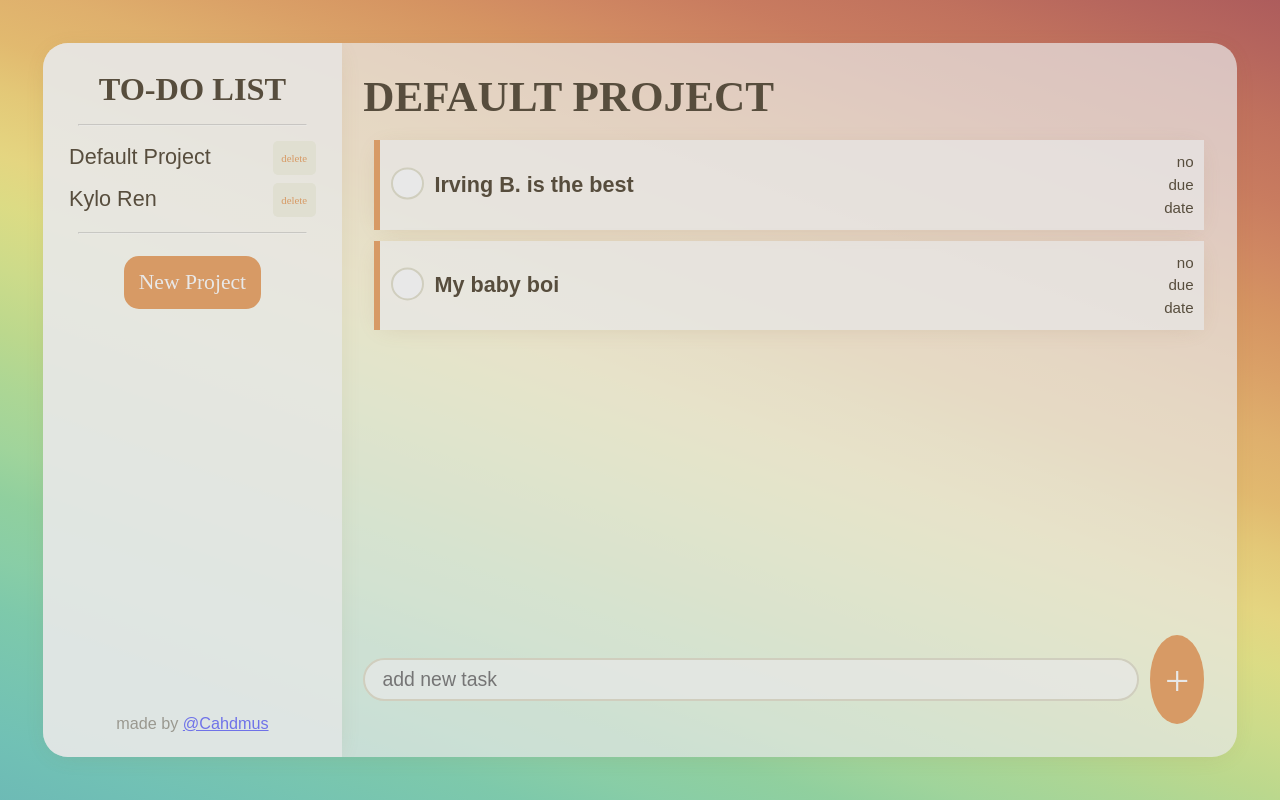
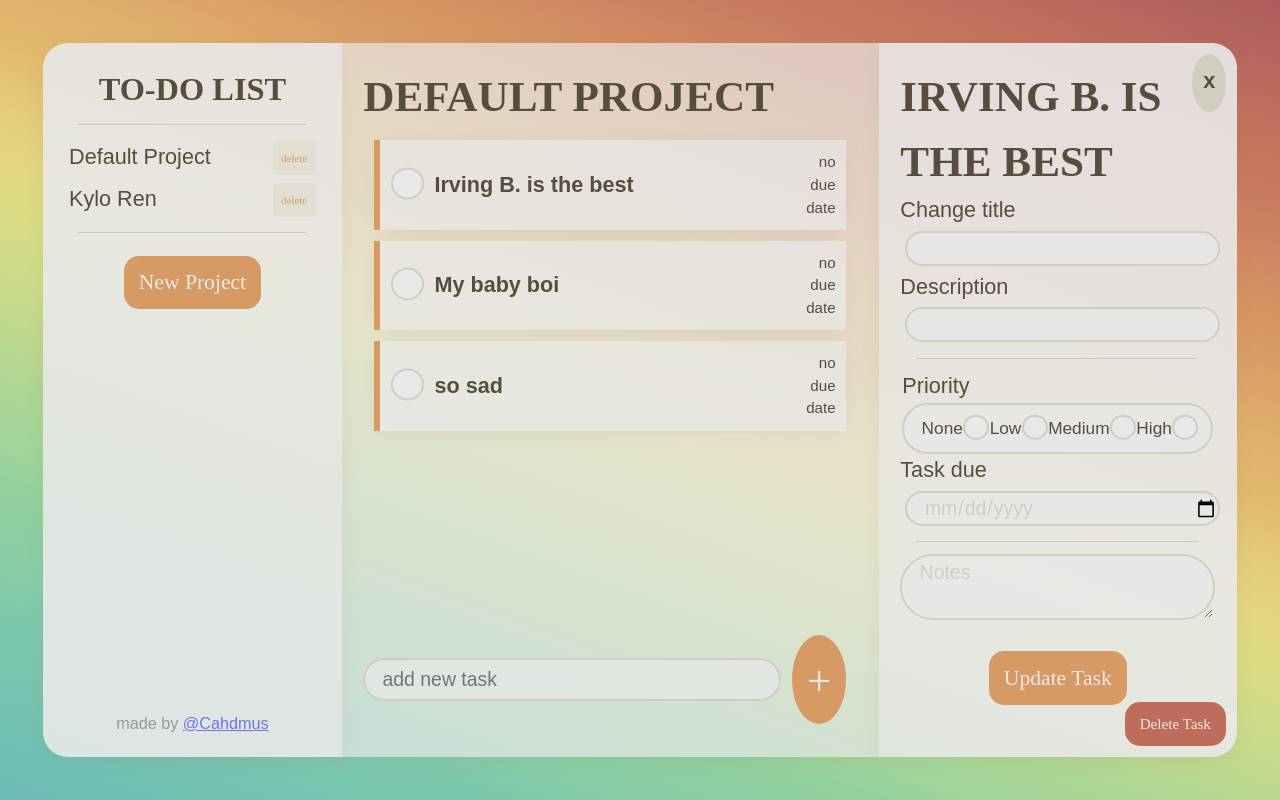
Before and after one commit to cahdmus/Todos, a website built with webpack: page src/template.html in a window 1280 px wide. Built offline with nearby package versions, Linux system fonts and the light colour scheme; a web font is replaced by a local one.

Commit message:
added update task form inputs and css but it's not working, and it's maybe a bit messy

```diff
--- a/src/constructors.js
+++ b/src/constructors.js
@@ -28,7 +28,6 @@ class Task extends Project {
     constructor(title, desc, dueDate) {
         super(title);
         this.desc = desc;
-        this.isDone = false;
         this.dueDate = dueDate;
         // this.priority = priority;
         // this.notes = notes;
--- a/src/styles.css
+++ b/src/styles.css
@@ -247,14 +247,14 @@ main {
   align-items: center;
 }
 
-input[type="checkbox"] {
+input[type="checkbox"], input[type="radio"] {
   -webkit-appearance: none;
   appearance: none;
   background-color: var(--accent-font-color);
   margin: 0;
   font: inherit;
-  width: 1.5rem;
-  height: 1.5rem;
+  width: 1.5em;
+  height: 1.5em;
   border: 0.1rem solid var(--accent-border-color);
   border-radius: 100%;
   transform: translateY(-0.075em);
@@ -262,19 +262,19 @@ input[type="checkbox"] {
   place-content: center;
 }
 
-input[type="checkbox"]::before {
+input[type="checkbox"]::before, input[type="radio"]::before {
   content: "";
   width: 0.65em;
   height: 0.65em;
   clip-path: polygon(20% 0%, 0% 20%, 30% 50%, 0% 80%, 20% 100%, 50% 70%, 80% 100%, 100% 80%, 70% 50%, 100% 20%, 80% 0%, 50% 30%);
   transform: scale(0);
-  transform-origin: bottom left;
+  transform-origin: middle;
   transition: 120ms transform ease-in-out;
   background-color: CanvasText;
   background-color: var(--secondary-accent-color);
 }
 
-input[type="checkbox"]:checked::before {
+input[type="checkbox"]:checked::before, input[type="radio"]:checked::before {
   background-color: var(--secondary-accent-color);
   transform: scale(1);
 }
@@ -326,7 +326,7 @@ input[type="checkbox"]:checked::before {
   padding-top: .65rem;
 }
 
-input[type="text"] {
+input[type=text], input[type=date], fieldset, textarea {
   background-color: var(--background-color);
   border: var(--accent-border-color) .1rem solid;
   border-radius: 5rem;
@@ -338,7 +338,7 @@ input[type="text"] {
   font-size: .9rem;
 }
 
-input[type=text]:focus {
+input[type=text]:focus, input[type=date]:focus, textarea:focus {
   padding: 1.2rem 1rem;
   color: var(--font-color);
   font-size: 1rem;
@@ -349,4 +349,56 @@ input[type=text]:focus {
 #updateTab {
   background-color: var(--background-color);
   width: 40%;
+  position: relative;
 }
+
+#updateTab > #closeUpdateTabBtn {
+  border-radius: 100%;
+  position: absolute;
+  top: 0;
+  right: 0;
+  aspect-ratio: 1 / 1;
+  display: flex;
+  align-items: center;
+  justify-content: center;
+  font-family: var(--main-font);
+  padding: .5rem .5rem .7rem .5rem;
+  background-color: var(--accent-border-color);
+  color: var(--font-color);
+  font-weight: bolder;
+}
+
+#updateTab > #deleteTaskBtn {
+  position: absolute;
+  bottom: 0;
+  right: 0;
+  background-color: var(--secondary-accent-color);
+  font-size: .7rem;
+}
+
+#taskForm button {
+  display: block;
+  margin: 1rem auto;
+}
+
+#updateTab input:not(input[type=radio]) {
+  margin: .2rem;
+  width: 100%;
+}
+
+#updateTab input[type=text]:focus, textarea:focus, #updateTab input[type=date]:focus  {
+  padding: .5rem 1rem;
+}
+
+#taskForm fieldset {
+  display: flex;
+  align-items: center;
+  justify-content: space-between;
+  color: var(--font-color);
+  font-size: .8rem;
+  padding-top: .5rem;
+}
+
+textarea {
+  width: 100%;
+}
--- a/src/taskApp.js
+++ b/src/taskApp.js
@@ -28,11 +28,13 @@ const taskApp = {
     },
     displayMain() {
         this.main = makeDOM.element('main');
+        this.projectDisplay = makeDOM.id('projectDisplay', 'div')
+        this.main.appendChild(this.projectDisplay);
         this.content.appendChild(this.main);
     },
     defaultProject() {
         const defaultProject = new Project('Default Project', 0);
-        const defaultTasks = [new Task('Irving B. is the best'), new Task('My baby boi')];
+        const defaultTasks = [new Task('Irving B. is the best'), new Task('My baby boi'), new Task('so sad')];
         defaultProject.tasks = defaultTasks;
         this.userProjects.push(defaultProject);
 
--- a/src/tasksModule.js
+++ b/src/tasksModule.js
@@ -52,8 +52,6 @@ const tasksModule = {
     init(project) {
         this.tasks = project.tasks;
         this.cacheDOM();
-        this.projectDisplay = makeDOM.id('projectDisplay', 'div')
-        this.main.appendChild(this.projectDisplay);
         this.projectDisplay.innerHTML = '';
         this.projectDisplay.appendChild(this.title(project._title));
         this.projectDisplay.appendChild(this.tasksContainer());
@@ -61,7 +59,7 @@ const tasksModule = {
         this.displayTasks(project);
     },
     cacheDOM() {
-        this.main = document.querySelector('main');
+        this.projectDisplay = document.querySelector('#projectDisplay');
     },
     bindEvents(input, tab) {
         tab.addEventListener('click', () => {
@@ -80,6 +78,8 @@ const tasksModule = {
         tasks.forEach(task => {
             renderTask.init(task);
         });
+        // To remove later
+        updateTask.init(tasks[0])
     },
     displayAddNew() {
         const addNewTask = makeDOM.id('addNewTask', 'id');
--- a/src/updateTask.js
+++ b/src/updateTask.js
@@ -3,22 +3,84 @@ import { makeDOM, formater } from "./utils";
 
 const updateTask = {
     init(task) {
-        this.cacheDOM()
-        this.loadTab(task)
+        this.cacheDOM();
+        this.task = task;
+        (this.container.contains(this.updateTab)) ? this.updateTaskDisplay()
+            : this.loadTab();
     },
     cacheDOM() {
         this.container = document.querySelector('main');
-
     },
-    loadTab(task) {
+    // bindEvents() {
+    //     this.closeBtn.addEventListener('click', () => {
+    //         this.closeTab();
+    //     });
+    // },
+    loadTab() {
         this.updateTab = makeDOM.id('updateTab', 'div');
-        this.updateTab.appendChild(this.title(task.title))
-        // this.updateTab.innerHTML = 'sup';
+        this.updateTab.appendChild(this.title());
+        this.updateTab.appendChild(this.closeBtn());
+        this.updateTab.appendChild(this.displayForm());
+        this.updateTab.appendChild(this.deleteBtn());
         this.container.appendChild(this.updateTab);
     },
-    title(title) {
-        return makeDOM.id('projectTitle', 'h1', title)
+    updateTaskDisplay() {
+        this.closeTab();
+        this.loadTab();
+    },
+    closeTab() {
+        this.container.removeChild(this.updateTab)
+    },
+    closeBtn() {
+        const closeBtn = makeDOM.id('closeUpdateTabBtn', 'button', 'x');
+        closeBtn.addEventListener('click', () => {
+            this.closeTab();
+        });
+        return closeBtn;
+    },
+    title() {
+        return makeDOM.id('projectTitle', 'h1', this.task.title)
+    },
+    // form for it all
+    displayForm() {
+        const form = makeDOM.id('taskForm', 'form')
+
+        const title = makeDOM.formItem('title', 'text', 'Change title', form);
+        form.appendChild(title.input)
+        makeDOM.br(form);
+        const desc = makeDOM.formItem('desc', 'text', 'Description', form);
+        form.appendChild(desc.input)
+        makeDOM.hr(form);
+        form.appendChild(makeDOM.element('legend', 'Priority'))
+        const priority = makeDOM.formRadio('Priority', ['None', 'Low', 'Medium', 'High'])
+        form.appendChild(priority)
+
+        const dueDate = makeDOM.formItem('dueDate', 'date', 'Task due', form);
+        form.appendChild(dueDate.input)
+        makeDOM.hr(form);
+
+        const notes = makeDOM.element('textarea', 'Notes');
+        form.appendChild(notes)
+        makeDOM.br(form);
+        // add checklist - I don't think I'll do it now
+        const updateTaskBtn = makeDOM.id('updateTaskBtn', 'button', 'Update Task');
+
+        form.appendChild(updateTaskBtn);
+
+        return form
+    },
+    deleteBtn() {
+        const deleteBtn = makeDOM.id('deleteTaskBtn', 'button', 'Delete Task');
+        deleteBtn.addEventListener('click', () => {
+            this.deleteTask();
+        });
+        return deleteBtn;
+    },
+    deleteTask() {
+        console.log(this.task.title);
+        this.closeTab();
     }
+    // delete task
 }
 
 export { updateTask }
--- a/src/utils.js
+++ b/src/utils.js
@@ -17,6 +17,31 @@ const makeDOM = {
     hr(container) {
         const hr = document.createElement('hr');
         container.appendChild(hr);
+    },
+    br(container) {
+        const br = document.createElement('br');
+        container.appendChild(br);
+    },
+    formItem(name, type, value, container) {
+        const label = this.element('label', value);
+        label.setAttribute('for', name);
+        const input = this.id(name, 'input');
+        input.setAttribute('type', type)
+        input.setAttribute('name', name)
+
+        container.appendChild(label)
+        return { input }
+        // container.appendChild(input)
+    },
+    formRadio(legend, radioItems) {
+        const fieldset = this.element('fieldset')
+
+        Array.from(radioItems).forEach(item => {
+            const display = this.formItem(legend, 'radio', item, fieldset)
+            fieldset.appendChild(display.input)
+        });
+
+        return fieldset
     }
 }
 
```
Also changed, not shown: README.md.
